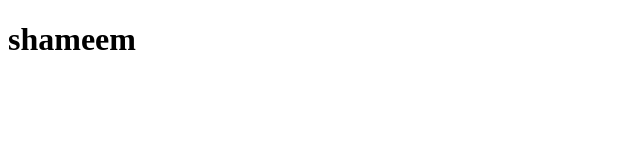
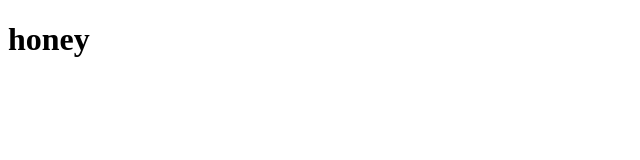
Before and after one commit to shameemB9966/learning, a plain HTML site: page index.html in a window 1280 px wide. Shown: the whole page, without its empty margins (0-640 px from the left). Drawn offline with Linux system fonts and the light colour scheme.

Commit message:
teaching1

```diff
--- a/index.html
+++ b/index.html
@@ -7,6 +7,6 @@
     <title>Document</title>
 </head>
 <body>
-    <h1>shameem</h1>
+    <h1>honey</h1>
 </body>
 </html>
```
